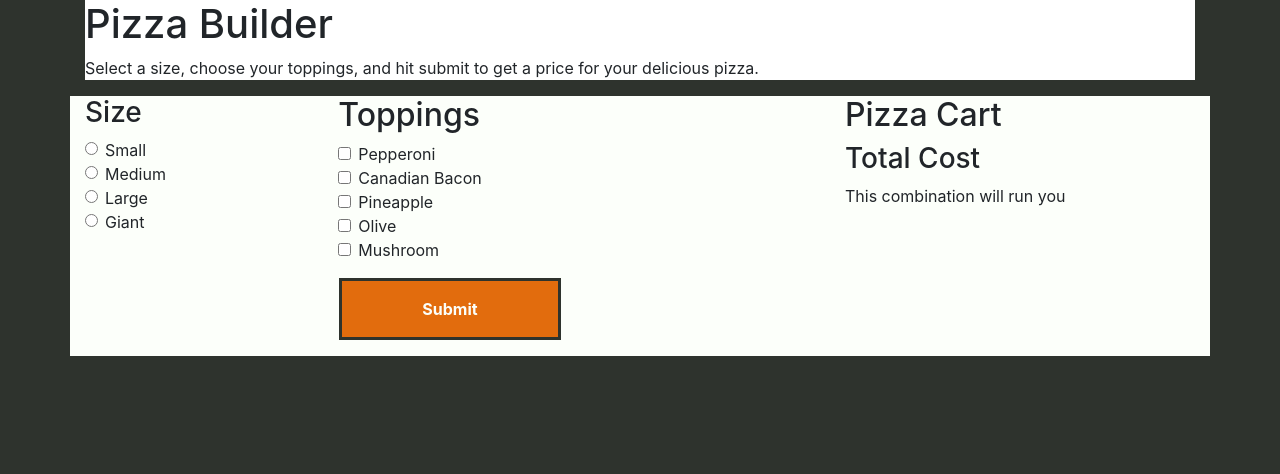
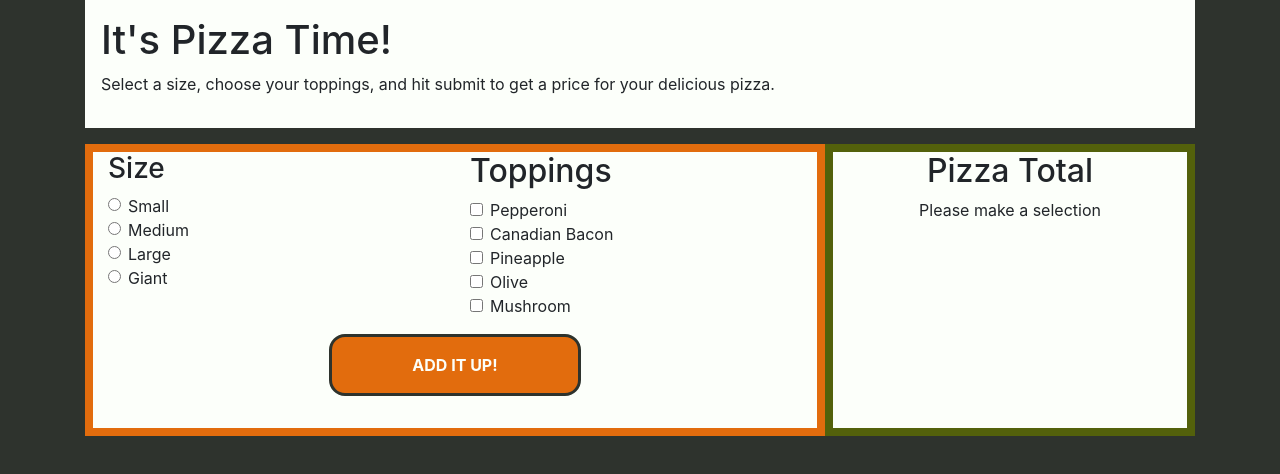
Before and after one commit to mireie/pizza, a plain HTML site: page index.html in a window 1280 px wide. Drawn offline with Linux system fonts and the light colour scheme.

Commit message:
add style

```diff
--- a/css/styles.css
+++ b/css/styles.css
@@ -10,10 +10,15 @@ body {
   background-color: #2E332D;
 }
 
-#builder,
-#toppings,
+#builder, #pizza-cart {
+  background-color: #FCFFFA;
+  padding-bottom: 1rem;
+  border: solid #E26C0D .5rem;
+}
+
 #pizza-cart {
-    background-color: #FCFFFA;
+  border: solid #53610B .5rem;
+  text-align: center;
 }
 
 .submit {
@@ -25,12 +30,30 @@ body {
   background-color: #E26C0D;
   color: #FCFFFA;
   font-weight: bold;
+  border-radius: 1rem;
 }
 
 .submit:hover {
   cursor: pointer;
+  background-color: #53610B;
 }
 
 .header {
-    background-color: white;
+  background-color: #FCFFFA;
+  padding: 1rem;
+  margin-bottom: 1rem;
 }
+
+.gap {
+  margin: 1rem;
+}
+
+#selection {
+  font-size: 5rem;
+  margin-top: 2.8rem;
+  background-color: #53610B;
+  color: #FCFFFA;
+  border-radius: 2rem;
+  padding:1rem;
+  margin-top:2.5rem;
+}
--- a/index.html
+++ b/index.html
@@ -15,17 +15,17 @@
 <body>
   <div class="container">
     <div class="row">
-      <div class="col">
+      <div class="col m-0">
         <div class="header">
-          <h1>Pizza Builder</h1>
+          <h1>It's Pizza Time!</h1>
           <p>Select a size, choose your toppings, and hit submit to get a price for your delicious pizza.</p>
         </div>
       </div>
     </div>
-    <div class="row">
+    <div class="row m-0">
       <div class="col-sm-8" id="builder">
-        <div class="row ">
-          <div class="col-sm-4">
+        <div class="row">
+          <div class="col" id="size">
             <h3>Size</h3>
             <form id="form-size">
               <div class="form-check">
@@ -89,13 +89,14 @@
           </div>
         </div>
         <div class="row">
-          <div class="submit">Submit</div>
+          <div class="submit">ADD IT UP!</div>
         </div>
       </div>
       <div class="col-sm-4" id="pizza-cart">
-        <h2>Pizza Cart</h2>
-        <h3>Total Cost</h3>
-        <p>This combination will run you <span id="pizza-cost"></span></p>
+        <div class="inner-cart">
+          <h2>Pizza Total</h2>
+          <div id="pizza-cost">Please make a selection</div>
+        </div>
       </div>
     </div>
   </div>
--- a/js/scripts.js
+++ b/js/scripts.js
@@ -105,6 +105,6 @@ $(document).ready(function () {
     const inputToppings = checkedToppings();
     const inputPizza = new Pizza(inputSize, inputToppings);
     let pizzaPrice = inputPizza.getPrice(inputPizza);
-    $("#pizza-cost").html("$" + pizzaPrice + ".");
+    $("#pizza-cost").html("<div id=\"selection\">$" + pizzaPrice + "</div>");
   });
 });
```
Lines whose indentation alone changed are shown as unchanged.
